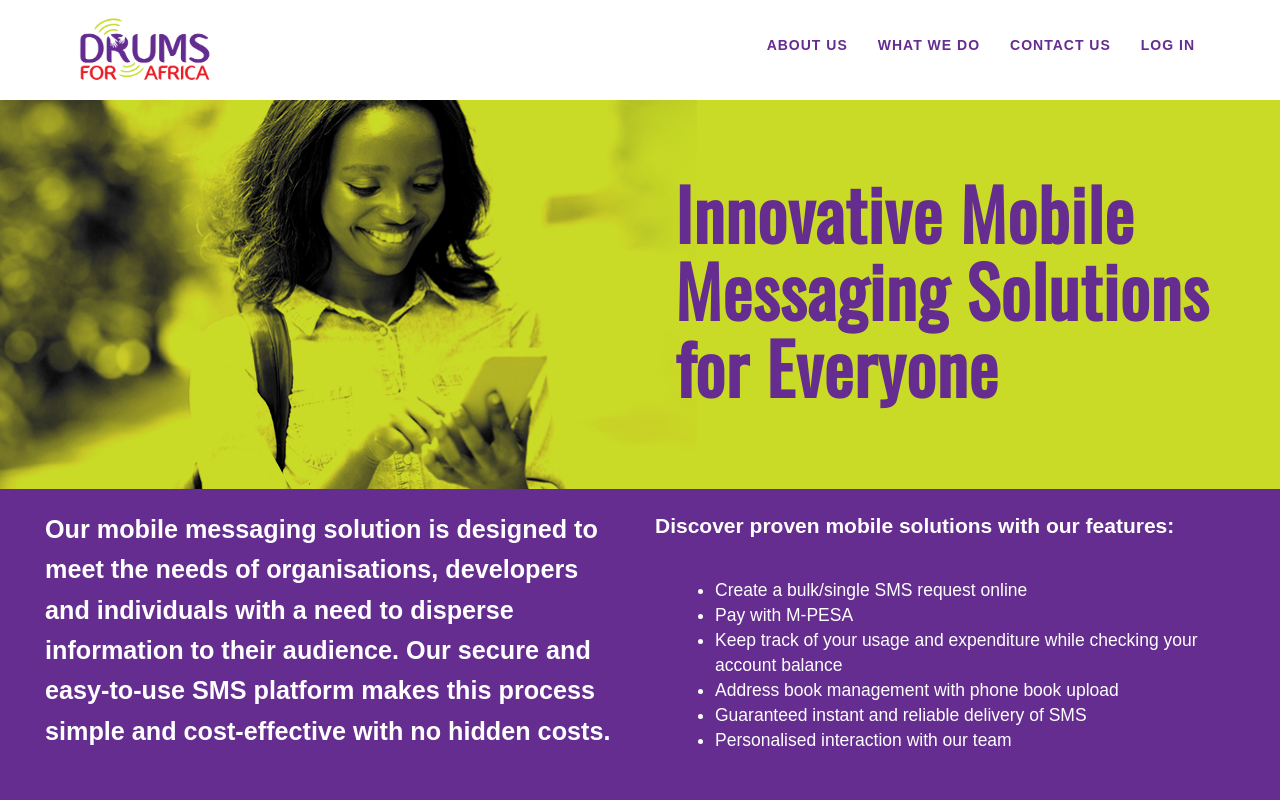
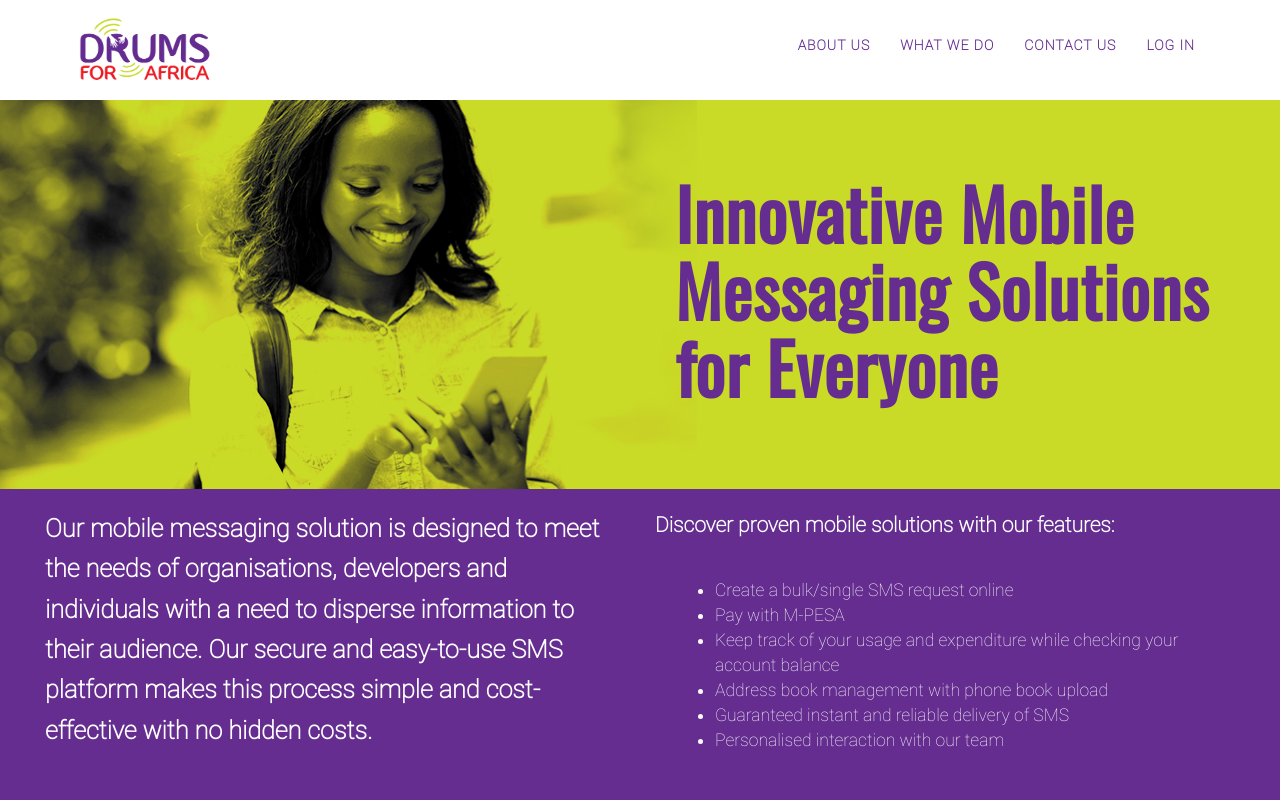
Before and after one commit to PaulineNimo/Drums-For-Africa, a website: page index.html in a window 1280 px wide. Shown: the top 800 px of the page. Drawn offline with nearby package versions, Linux system fonts and the light colour scheme; some packages are replaced by stand-ins of ours.

Commit message:
Change in font

```diff
--- a/index.html
+++ b/index.html
@@ -20,20 +20,27 @@
     <!-- Theme CSS -->
     <link href="css/theme.min.css" rel="stylesheet">
 
-    <link href='http://fonts.googleapis.com/css?family=Oswald' rel='stylesheet' type='text/css'>
+    <link href='https://fonts.googleapis.com/css?family=Oswald' rel='stylesheet' type='text/css'>
 <link rel="shortcut icon" href="Logos/favicon.ico">
 <link rel="icon" type="image/png" href="Logos/favicon-32x32.png" sizes="32x32" />
 <link rel="icon" type="image/png" href="Logos/favicon-16x16.png" sizes="16x16" />
 <style type="text/css">
-
+    @font-face {
+      font-family: 'Oswald-Regular';
+      src: url('Fonts/Oswald/Oswald-Regular.ttf')  format('truetype'),
+    }
+    @font-face {
+      font-family: 'RobotoThin';
+      src: url('Fonts/Roboto/Roboto-Thin.ttf')  format('truetype'),
+    }
     p, ul {
         font-family: 'RobotoThin', Fallback, sans-serif;
     }
     .intro .brand-heading{
-        font-family: 'OswaldReg',sans-serif;
+        font-family: 'Oswald-Regular',sans-serif;
     }
     h1,h2,h3,h4,h5,h6 {
-        font-family: 'OswaldReg',sans-serif;
+        font-family: 'Oswald-Regular',sans-serif;
         font-style: normal;
         font-variant: normal;
         font-weight: 200;
```
